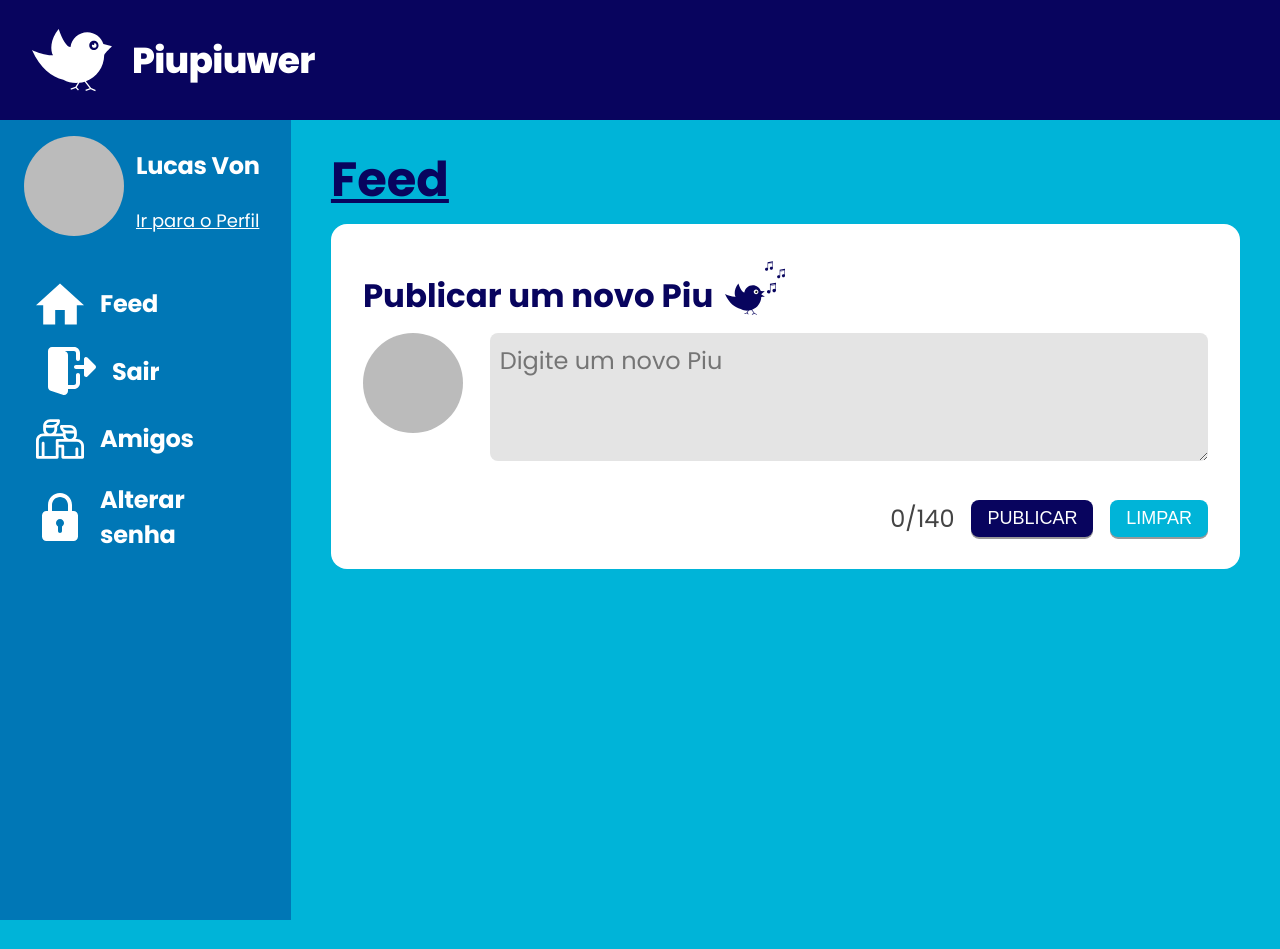
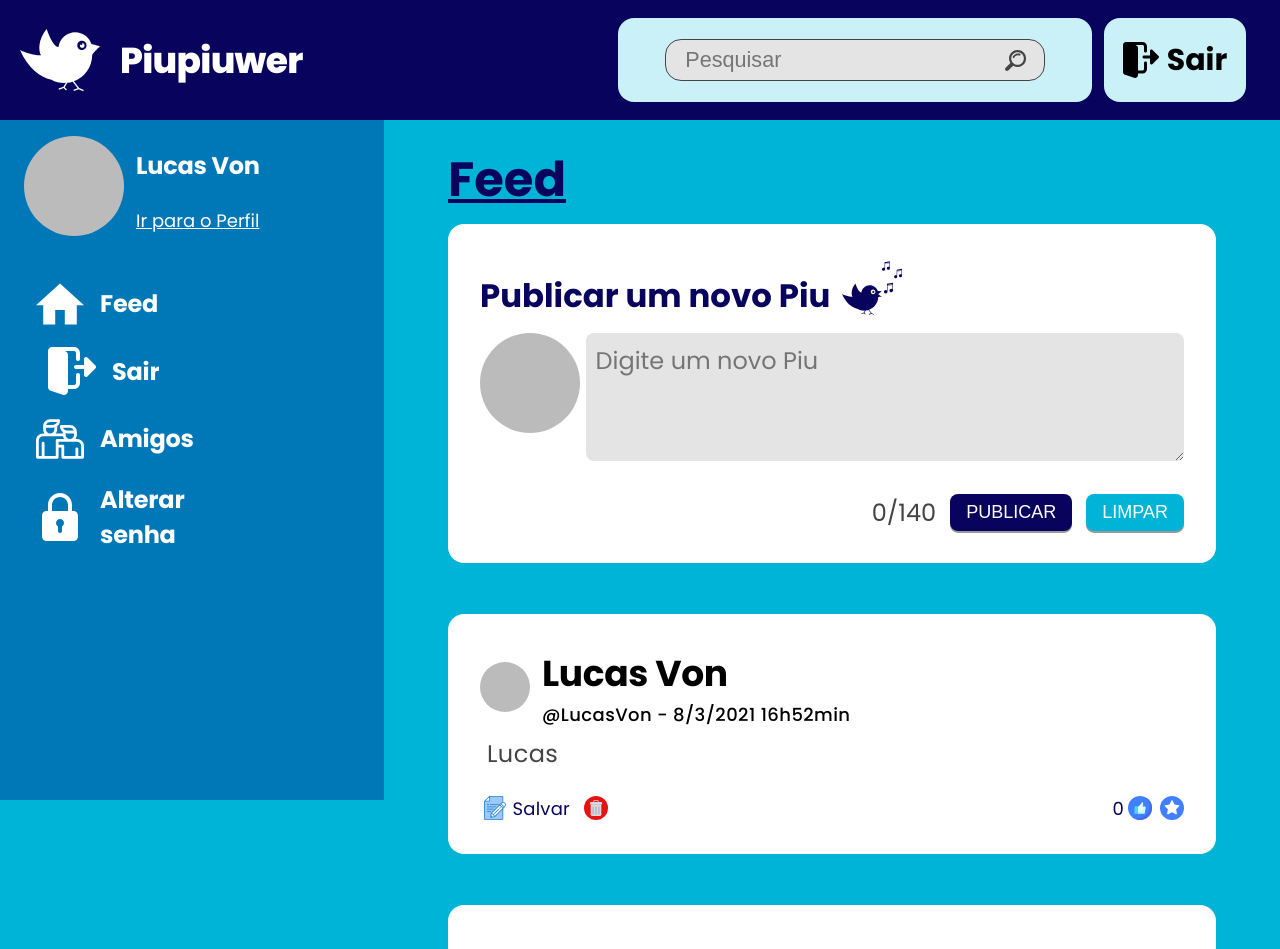
Before and after one commit to LucasVon0645/Projeto2021.1_React_Piupiuwer-LucasVon, a React (Create React App) app: page /feed in a window 1280 px wide. Shown: the top 949 px of the page. Before the commit the page ends 920 px from the top, so only its background shows below. Built offline with nearby package versions, Linux system fonts and the light colour scheme.

Commit message:
Added: Posts reponsivos adicionados ao feed

```diff
--- a/src/components/Header/index.tsx
+++ b/src/components/Header/index.tsx
@@ -1,9 +1,11 @@
 import React from 'react';
-import { HeaderContainer, InteractionContainer, MenuButton, LogoText } from './styles'
+import * as S from './styles'
 
 import useWindownSize from '../../hooks/useWindowSize'
 
 import Logo from '../../assets/icons/logo.svg'
+import SearchIcon from '../../assets/icons/magnifier.svg'
+import LogOutIcon from '../../assets/icons/logout2.svg'
 
 interface HeaderProps {
     toogleMenu: () => void;
@@ -15,12 +17,24 @@ const Header: React.FC<HeaderProps> = ({toogleMenu}) => {
 
    return (
 
-       <HeaderContainer>
-           <InteractionContainer>
-               {width < 700 ? <MenuButton onClick={toogleMenu}>☰</MenuButton> : <img src={Logo} alt="logo"/>}
-                <LogoText>Piupiuwer</LogoText>
-           </InteractionContainer>
-       </HeaderContainer>
+       <S.HeaderContainer>
+           <S.InteractionContainer>
+               {width < 700 ? <S.MenuButton onClick={toogleMenu}>☰</S.MenuButton> : <img src={Logo} alt="logo"/>}
+                <S.LogoText>Piupiuwer</S.LogoText>
+           </S.InteractionContainer>
+           <S.LogOutSearchContainer>
+                <S.SearchBar>
+                    <S.SearchContainer>
+                        <S.SearchInput placeholder='Pesquisar'/>
+                        <img src={SearchIcon} alt='Search'></img>
+                    </S.SearchContainer>
+                </S.SearchBar>
+                <S.LogOutContainer>
+                    <img src={LogOutIcon} alt="Sair"></img>
+                    <p>Sair</p>
+                </S.LogOutContainer>
+            </S.LogOutSearchContainer>
+       </S.HeaderContainer>
    );}
 
 export default Header
--- a/src/components/Header/styles.ts
+++ b/src/components/Header/styles.ts
@@ -3,17 +3,22 @@ import styled from 'styled-components';
 export const HeaderContainer = styled.div`
     display: flex;
     flex-direction: row;
+    justify-content: space-between;
+    align-items: center;
     height: 10rem;
     width: 100%;
     background-color: var(--blue1);
+    position: fixed;
+    top: 0;
+    z-index: 1;
 `
 
 export const InteractionContainer = styled.div`
     display: flex;
     flex-direction: row;
     align-items: center;
-    width: 5rem;
-    margin-left: 2rem;
+    align-self: flex-start;
+    margin-left: 1rem;
     height: 100%;
 
     img {
@@ -41,3 +46,101 @@ export const LogoText = styled.h1`
     margin-left: 1rem;
 
 `
+
+export const SearchBar = styled.div`
+    width: 180px;
+    height: 100%;
+    background-color: var(--blue4);
+    border-radius: 16px;
+    margin-left: 16px;
+    margin-right: 12px;
+    display: flex;
+    justify-content: center;
+    align-items: center;
+
+
+    @media (min-width: 550px) {
+        width: 300px;
+    }
+
+    @media (min-width: 900px) {
+        width: 400px;
+    }
+
+    @media (min-width: 1050px) {
+        width: 500px;
+    }
+`
+
+export const SearchContainer = styled.div`
+    height: 50%;
+    width: 80%;
+    position: relative;
+    display: inline-block;
+
+    img {
+        position: absolute;
+        top: 25%;
+        right: 5%;
+        height: 50%;
+        width: auto;
+
+    }
+
+`
+
+export const SearchInput = styled.input`
+    width: 100%;
+    height: 100%;
+    background-color: var(--input-background);
+    border: 1px solid #444;
+    border-radius: 16px;
+    outline: none;
+    padding-left: 5%;
+    font-size: 1.5rem;
+
+    @media (min-width: 700px) {
+        font-size: 1.8rem;
+    }
+
+
+`
+
+export const LogOutSearchContainer = styled.div`
+    display: flex;
+    flex-direction: row;
+    height: 70%;
+
+`
+
+export const LogOutContainer = styled.div`
+    display: none;
+
+    @media (min-width: 900px) {
+        width: 200px;
+    }
+
+    @media (min-width: 600px) {
+        width: 150px;
+        display: flex;
+        justify-content: center;
+        align-items: center;
+        background-color: var(--blue4);
+        border-radius: 16px;
+        margin-right: 5%;
+        height: 100%;
+        cursor: pointer;
+
+    }
+
+    p {
+        font-size: 2.5rem;
+        font-weight: 700;
+    }
+
+    img {
+        width: auto;
+        height: 36px;
+        margin-right: 8px;
+    }
+`
--- a/src/components/Menu/styles.ts
+++ b/src/components/Menu/styles.ts
@@ -6,7 +6,6 @@ interface MenuContainerProps {
 
 export const MenuContainer = styled.div<MenuContainerProps>`
     width: ${props => props.width}px;
-    height: 100vh;
     background-color: var(--blue2);
     transition: 0.5s;
     overflow-x: hidden;
@@ -15,13 +14,14 @@ export const MenuContainer = styled.div<MenuContainerProps>`
     align-items: flex-start;
     justify-content: flex-start;
     z-index: 1;
-    position: fixed;
+    position: sticky;
+    top: 10rem;
+    height: calc(100vh - 10rem);
 
 
     @media (min-width: 700px) {
         width: 384px;
         z-index: 0;
-        position: static;
     }
 `
 
--- /dev/null
+++ b/src/components/PostPiu/index.tsx
@@ -0,0 +1,55 @@
+import React, { useState } from 'react';
+import * as S from './styles'
+
+import EditIcon from '../../assets/icons/editar.svg'
+import TrashIcon from '../../assets/icons/trash.svg'
+import LikeIcon from '../../assets/icons/like.svg'
+import HighlightIcon from '../../assets/icons/highlight.svg'
+import HighlightedIcon from '../../assets/icons/star_highlighted.svg'
+
+interface PostPiuProps {
+    myPost: boolean
+}
+
+const PostPiu: React.FC<PostPiuProps> = ({myPost}) => {
+
+    const [highlighted, setHightlighted] = useState(false);
+
+    function ToogleHighlight () {
+        setHightlighted(!highlighted)
+    }
+
+    return (
+
+    <S.PostContainer>
+        <S.ProfileInfoContainer>
+            <S.ProfileImageContainerPost />
+            <S.PostInformation>
+                <S.NameUser>Lucas Von</S.NameUser>
+                <S.UserMoreInformation>@LucasVon - 8/3/2021 16h52min</S.UserMoreInformation>
+            </S.PostInformation>
+        </S.ProfileInfoContainer>
+        <S.PostContent>
+            Lucas
+        </S.PostContent>
+        <S.PostInteractionContainer myPost={myPost}>
+            {myPost &&
+                <S.EditDeleteContainer>
+                <img src={EditIcon} alt="Edit" />
+                <span>Salvar</span>
+                <img src={TrashIcon} alt="Delete"/>
+            </S.EditDeleteContainer>}
+            <S.LikeHighlightContainer>
+                <S.LikesContainer>
+                    <p>0</p>
+                    <img src={LikeIcon} alt="like"/>
+                </S.LikesContainer>
+                <img src={highlighted ? HighlightedIcon : HighlightIcon} alt={"Highlight"} onClick={ToogleHighlight}></img>
+            </S.LikeHighlightContainer>
+        </S.PostInteractionContainer>
+    </S.PostContainer>
+
+
+   );}
+
+export default PostPiu
--- /dev/null
+++ b/src/components/PostPiu/styles.ts
@@ -0,0 +1,135 @@
+import styled from 'styled-components';
+
+interface PostInteractionContainerProps {
+    myPost: boolean;
+}
+
+export const PostContainer = styled.div`
+    width: 90vw;
+    background-color: #FFF;
+    margin-top: 32px;
+    border-radius: 16px;
+    padding: 12px 16px;
+    margin-left: 5vw;
+    margin-top: 5vw;
+
+    @media (min-width: 700px) {
+        padding: 32px;
+        width: 60vw;
+        margin-top: 4vw;
+    }
+`
+
+export const ProfileInfoContainer = styled.div`
+    display: flex;
+    align-items: center;
+    justify-content: flex-start;
+`
+
+export const ProfileImageContainerPost = styled.div`
+    height: 50px;
+    width: 50px;
+    border-radius: 25px;
+    position: relative;
+    overflow: hidden;
+    background-color: #BBB;
+`
+
+export const PostInformation = styled.div`
+
+    display: flex;
+    flex-direction: column;
+    justify-content: flex-start;
+    align-items: flex-start;
+    height: 100%;
+    margin-left: 12px;
+`
+
+export const NameUser = styled.p`
+    font-size: 3rem;
+    letter-spacing: -0.01em;
+    font-weight: bold;
+    font-style: normal;
+`
+export const UserMoreInformation = styled.p`
+    font-size: 1.5rem;
+    font-weight: 500;
+    letter-spacing: 0.4px;
+    font-style: normal;
+`
+
+export const PostContent = styled.p`
+    font-style: normal;
+    font-weight: normal;
+    font-size: 2rem;
+    line-height: 3.2rem;
+    letter-spacing: 0.44px;
+    color: #444444;
+    width: 100%;
+    word-wrap: break-word;
+    margin-bottom: 2%;
+    padding: 1%;
+`
+
+export const PostInteractionContainer = styled.div<PostInteractionContainerProps>`
+    display: flex;
+    justify-content: ${props => {
+        if(props.myPost) return 'space-between'
+        else return 'flex-end'}};
+    align-items: center;
+    margin-top: 4px;
+`
+export const EditDeleteContainer = styled.div`
+    display: flex;
+    justify-content: space-between;
+    width: fit-content;
+    align-items: center;
+    height: 25px;
+
+    img {
+        height: auto;
+        width: 24px;
+        margin-left: 3%;}
+
+    span {
+        font-style: normal;
+        font-weight: normal;
+        font-size: 1.5rem;
+        letter-spacing: 0.25px;
+        color: var(--blue1);
+        margin-left: 5%;
+        margin-right: 10%;
+    }
+
+`
+
+export const LikeHighlightContainer = styled.div`
+    display: flex;
+    align-items: center;
+    width: fit-content;
+
+    img {
+        height: 24px;
+        width: 24px;
+        margin-left: 8px;
+    }
+`
+export const LikesContainer = styled.div`
+    display: flex;
+    justify-content: space-between;
+    align-items: center;
+    width: fit-content;
+
+    p {
+        font-style: normal;
+        font-weight: normal;
+        font-size: 1.5rem;
+        letter-spacing: 0.25px;
+        color: var(--blue1);
+    }
+
+    img {
+        margin-left: 4px;
+    }
+
+`
--- a/src/components/PublishPiu/styles.ts
+++ b/src/components/PublishPiu/styles.ts
@@ -9,14 +9,16 @@ interface CounterProps {
 }
 
 export const PublishPiuContainer = styled.div`
-    width: 100%;
+    width: 90vw;
     background-color: #FFF;
     padding: 8px 16px;
     border-radius: 16px;
     margin-top: 8px;
+    margin-left: 5vw;
 
-    @media (min-width: 500px) {
+    @media (min-width: 700px) {
         padding: 32px;
+        width: 60vw;
     }
 
 `
--- a/src/pages/Feed/index.tsx
+++ b/src/pages/Feed/index.tsx
@@ -1,10 +1,10 @@
 import React, { useState } from 'react';
 import Header from '../../components/Header';
 import Menu from '../../components/Menu';
+import PostPiu from '../../components/PostPiu';
 import PublishPiu from '../../components/PublishPiu';
 
 
-import useWindownSize from '../../hooks/useWindowSize'
 import {FeedPageContainer, FeedContent, FeedHeader} from './styles'
 
 const Feed: React.FC = () => {
@@ -17,7 +17,7 @@ const Feed: React.FC = () => {
     const ToogleMenu = () => {
         setMenuMobileVisible(!menuMobileVisible);
         if (menuWidth === 0) {
-            setMenuWidth(280);}
+            setMenuWidth(700);}
         else {
             setMenuWidth(0);}
     }
@@ -30,6 +30,10 @@ const Feed: React.FC = () => {
             <FeedContent>
                 <FeedHeader>Feed</FeedHeader>
                 <PublishPiu />
+                <PostPiu myPost={true}/>
+                <PostPiu myPost={true}/>
+                <PostPiu myPost={true}/>
+                <PostPiu myPost={true}/>
             </FeedContent>
         </FeedPageContainer>
         </>
--- a/src/pages/Feed/styles.ts
+++ b/src/pages/Feed/styles.ts
@@ -3,19 +3,19 @@ import styled from 'styled-components';
 export const FeedPageContainer = styled.div`
     display: flex;
     flex-direction: row;
-    overflow-x: hidden;
+    margin-top: 10rem;
 `
 
 export const FeedContent = styled.div`
     height: 100%;
-    width: 100%;
     display: flex;
     flex-direction: column;
     margin-bottom: 5%;
-    padding: 12px 22px;
+    transition: margin-left .5s;
+    overflow-x: hidden;
 
     @media (min-width: 700px) {
-        padding: 24px 40px;
+        padding-top: 24px;
     }
 
 `
@@ -28,4 +28,5 @@ export const FeedHeader = styled.h2`
     letter-spacing: 0em;
     color: var(--blue1);
     text-decoration: underline;
+    margin-left: 5vw;
 `
```
Also changed, not shown: src/assets/icons/logout2.svg (added).
